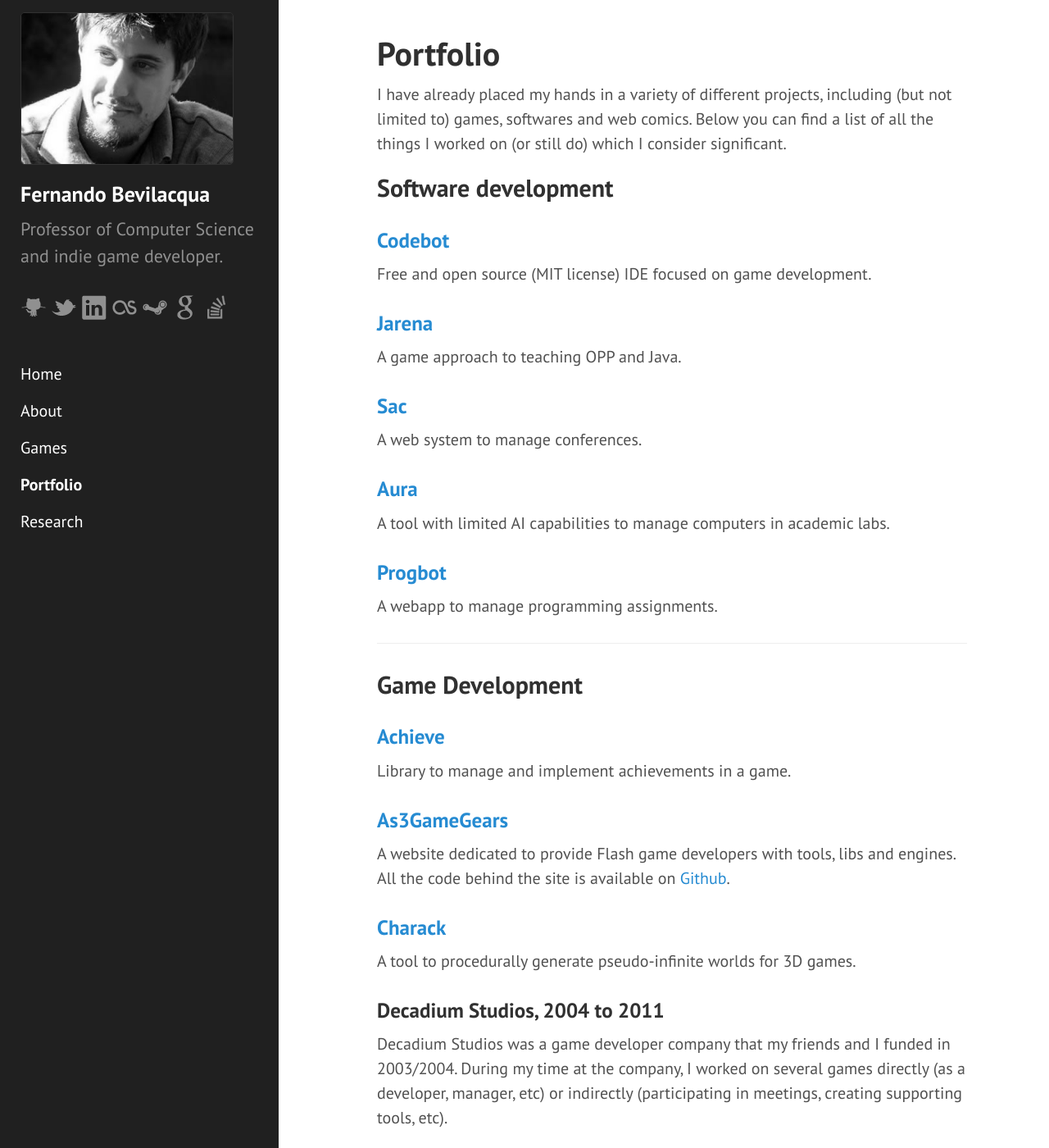
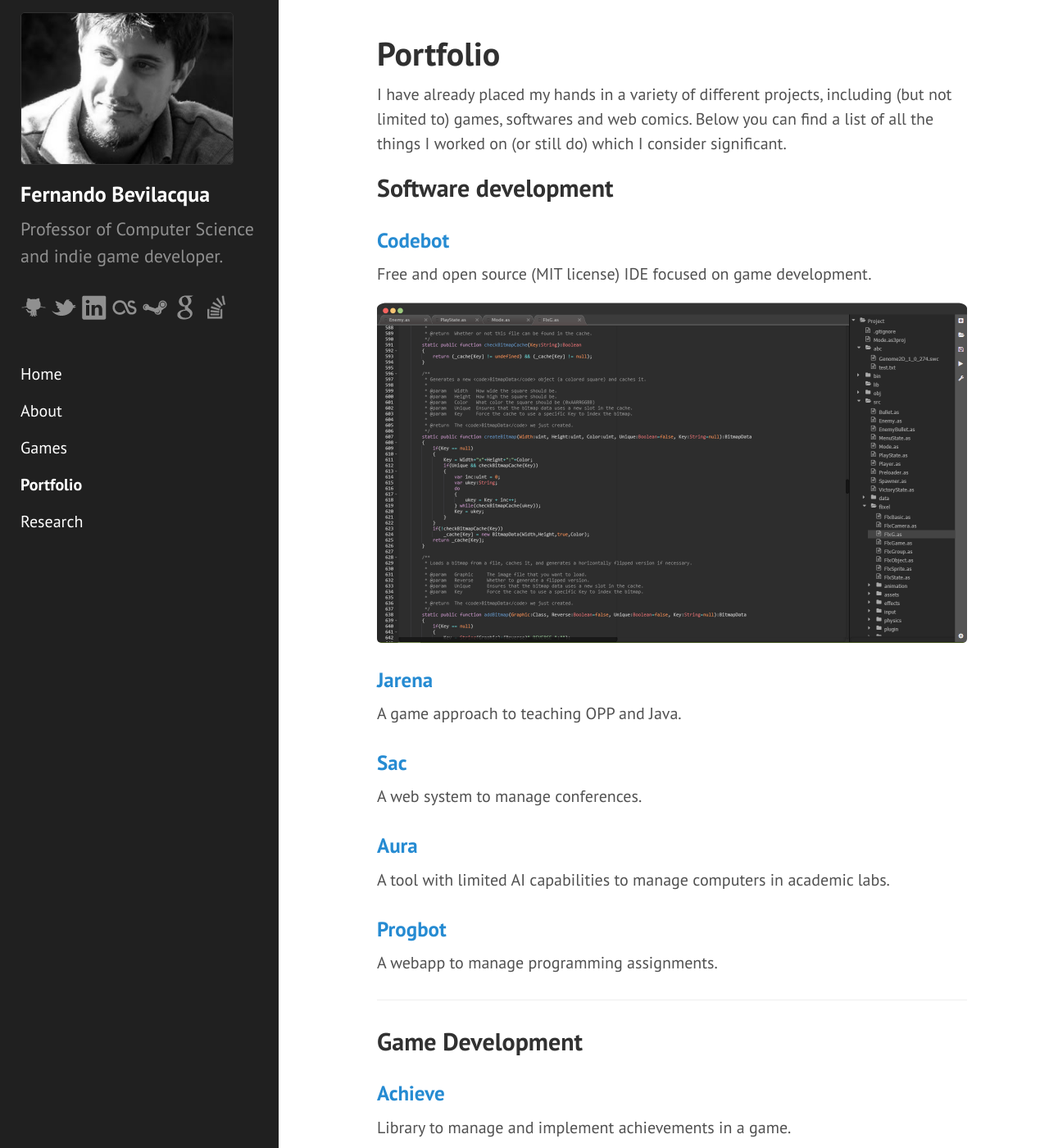
Before and after one commit to Dovyski/dovyski.github.io, a Jekyll site: the page built from portfolio.md, in a window 1280 px wide and 1400 px high. Shown: the whole window at 82% size. Built offline with Jekyll 4.4.1, drawn with Linux system fonts in a browser that asks for light colours.

Commit message:
A few tweaks and updates

```diff
--- a/_includes/sidebar.html
+++ b/_includes/sidebar.html
@@ -1,7 +1,7 @@
 <div class="sidebar">
   <div class="container">
     <div class="sidebar-about">
-      <img src="{{ site.baseurl }}public/img/fernando-bevilacqua.jpg?1" title="Fernando Bevilacqua" class="profile" />
+      <a href="{{ site.baseurl }}"><img src="{{ site.baseurl }}public/img/fernando-bevilacqua.jpg?1" title="Fernando Bevilacqua" class="profile" /></a>
       <h1>
         <a href="{{ site.baseurl }}">
           {{ site.title }}
--- a/portfolio.md
+++ b/portfolio.md
@@ -9,6 +9,8 @@ I have already placed my hands in a variety of different projects, including (bu
 
 ### [Codebot](https://github.com/Dovyski/Codebot)
 Free and open source (MIT license) IDE focused on game development.
+
+![Codebot](/public/img/codebot.png)
 
 ### [Jarena](https://github.com/Dovyski/Jarena)
 A game approach to teaching OPP and Java.
--- a/public/css/hyde.css
+++ b/public/css/hyde.css
@@ -118,6 +118,7 @@ a.sidebar-nav-item:focus {
     width: 100%;
     clear: both;
     background: red;
+    text-align: center;
 }
 
 .social-badges a {
```
Also changed, not shown: public/img/codebot.png (added).
